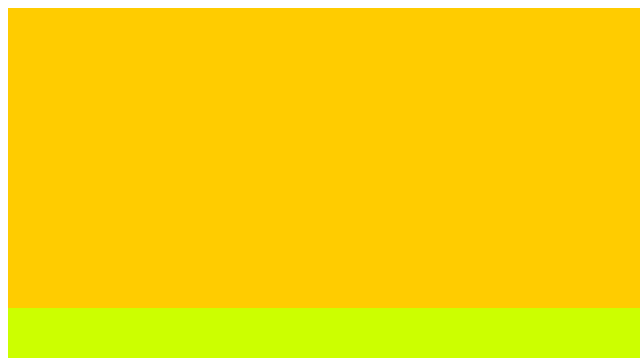
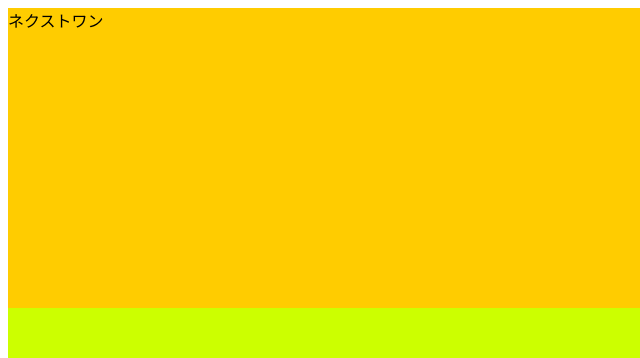
Before and after one commit to akikooikawa/renshu1, a plain HTML site: page index.html in a window 1280 px wide. Shown: the top 358 px of the page, 0-640 px from the left. Drawn offline with Linux system fonts and the light colour scheme.

Commit message:
htt#headerにh1を入れました。

```diff
--- a/index.html
+++ b/index.html
@@ -7,7 +7,7 @@
 </head>
 <body>
 
-    <div id="header"></div>
+    <div id="header"><div id="h1">ネクストワン</div></div>
     <div id="main"></div>
     <div id="sub"></div>
     <div id="footer"></div>
```
